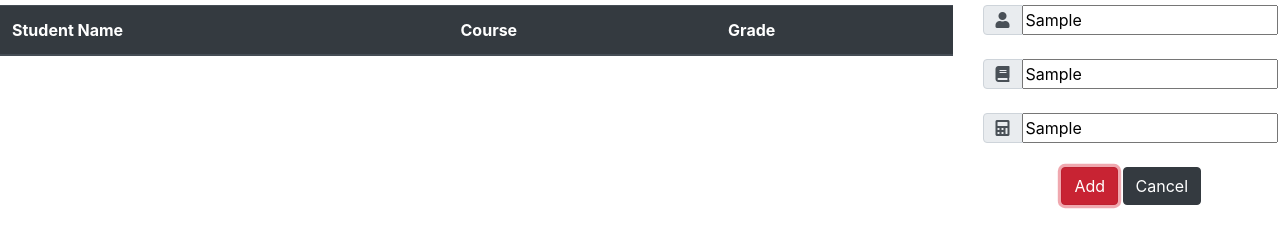
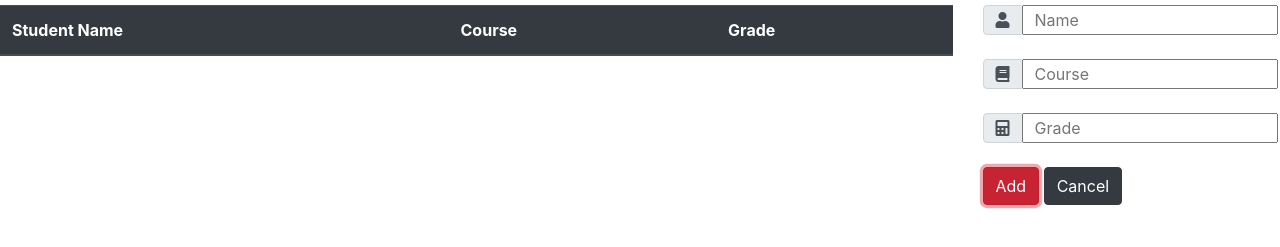
Before and after one commit to samuelyl/student-grade-table, a plain HTML site: page index.html in a window 1280 px wide. Both pictures are taken after typing "Sample", "Sample", "Sample" into the empty fields and a click on the button "Add". Shown: the part 51-298 px from the top of the page. Drawn offline with nearby package versions, Linux system fonts and the light colour scheme; no server answers.

Commit message:
added ability to post new grades

```diff
--- a/components/app.js
+++ b/components/app.js
@@ -1,10 +1,13 @@
 class App {
   constructor (gradeTable, pageHeader, gradeForm){
-    this.handleGetGradesError = this.handleGetGradesError.bind(this);
-    this.handleGetGradesSuccess = this.handleGetGradesSuccess.bind(this);
     this.gradeTable = gradeTable;
     this.pageHeader = pageHeader;
     this.gradeForm = gradeForm;
+    this.handleGetGradesError = this.handleGetGradesError.bind(this);
+    this.handleGetGradesSuccess = this.handleGetGradesSuccess.bind(this);
+    this.createGrade = this.createGrade.bind(this);
+    this.handleCreateGradeError = this.handleCreateGradeError.bind(this);
+    this.handleCreateGradeSuccess = this.handleCreateGradeSuccess.bind(this);
   }
   handleGetGradesError(error){
     console.error(error);
@@ -16,7 +19,7 @@ class App {
       sum += grades[gradeIndex].grade;
     }
     var average = (sum / grades.length);
-    this.pageHeader.updateAverage(average);
+    this.pageHeader.updateAverage(average.toFixed(2));
   }
   getGrades(){
     $.ajax({
@@ -31,5 +34,28 @@ class App {
   }
   start(){
     this.getGrades();
+    this.gradeForm.onSubmit(this.createGrade);
+  }
+  createGrade(name, course, grade){
+    $.ajax({
+      method: "POST",
+      url: "https://sgt.lfzprototypes.com/api/grades",
+      headers: {
+        "X-Access-Token": "zb4Z8Ohq"
+      },
+      data: {
+        "name": name,
+        "course": course,
+        "grade": grade,
+      },
+      success: this.handleCreateGradeSuccess,
+      error: this.handleCreateGradeError,
+    })
+  }
+  handleCreateGradeError(error){
+    console.error(error);
+  }
+  handleCreateGradeSuccess(){
+    this.getGrades();
   }
 }
--- a/components/grade-form.js
+++ b/components/grade-form.js
@@ -5,10 +5,15 @@ class GradeForm {
     this.formElement.addEventListener("submit", this.handleSubmit);
   }
   onSubmit(createGrade){
-    this.onSubmit = createGrade;
+    this.createGrade = createGrade;
   }
   handleSubmit(event){
     event.preventDefault();
-    // console.log("hi");
+    var formData = new FormData(event.target);
+    var name = formData.get("name");
+    var course = formData.get("course");
+    var grade = formData.get("grade");
+    this.createGrade(name, course, grade);
+    event.target.reset();
   }
 }
--- a/components/grade-table.js
+++ b/components/grade-table.js
@@ -4,6 +4,7 @@ class GradeTable {
   }
   updateGrades(grades){
     var tBody = document.querySelector(".tbody");
+    tBody.textContent = "";
     for (var i = 0; i < grades.length; i++){
       var row = document.createElement("tr");
       var col1 = document.createElement("td");
--- a/index.html
+++ b/index.html
@@ -34,25 +34,31 @@
           <!-- <label for="name">Name:</label> -->
           <div class="input-group mb-4">
             <div class="input-group-prepend">
-              <span class="input-group-text"><i class="fa fa-user" aria-hidden="true"></i></i></span>
+              <span class="input-group-text">
+                <i class="fa fa-user" aria-hidden="true"></i></i>
+              </span>
             </div>
             <input type="text" id="name" name="name" placeholder="  Name">
           </div>
           <!-- <label for="course">Course:</label> -->
           <div class="input-group mb-4">
             <div class="input-group-prepend">
-              <span class="input-group-text"><i class="fa fa-book" aria-hidden="true"></i></span>
+              <span class="input-group-text">
+                <i class="fa fa-book" aria-hidden="true"></i>
+              </span>
             </div>
             <input type="text" id="course" name="course" placeholder="  Course">
           </div>
           <!-- <label for="grade">Grade:</label> -->
           <div class="input-group mb-4">
             <div class="input-group-prepend">
-              <span class="input-group-text"><i class="fa fa-calculator" aria-hidden="true"></i></span>
+              <span class="input-group-text">
+                <i class="fa fa-calculator" aria-hidden="true"></i>
+              </span>
             </div>
             <input type="text" id="grade" name="grade" placeholder="  Grade">
           </div>
-          <div class="button-container text-center">
+          <div class="button-container">
             <button type="submit" class="btn btn-danger">Add</button>
             <button type="reset" class="btn btn-dark">Cancel</button>
           </div>
--- a/main.js
+++ b/main.js
@@ -1,10 +1,10 @@
 var tableBody = document.querySelector(".table");
-var newGradeTable = new GradeTable (tableBody);
+var gradeTable = new GradeTable (tableBody);
 var header = document.querySelector(".header");
-var newPageHeader = new PageHeader(header);
+var pageHeader = new PageHeader(header);
 var form = document.getElementById("main-form");
-var newGradeForm = new GradeForm(form);
+var gradeForm = new GradeForm(form);
 
-var newApp = new App(newGradeTable, newPageHeader, newGradeForm);
+var app = new App(gradeTable, pageHeader, gradeForm);
 
-newApp.start();
+app.start();
```
